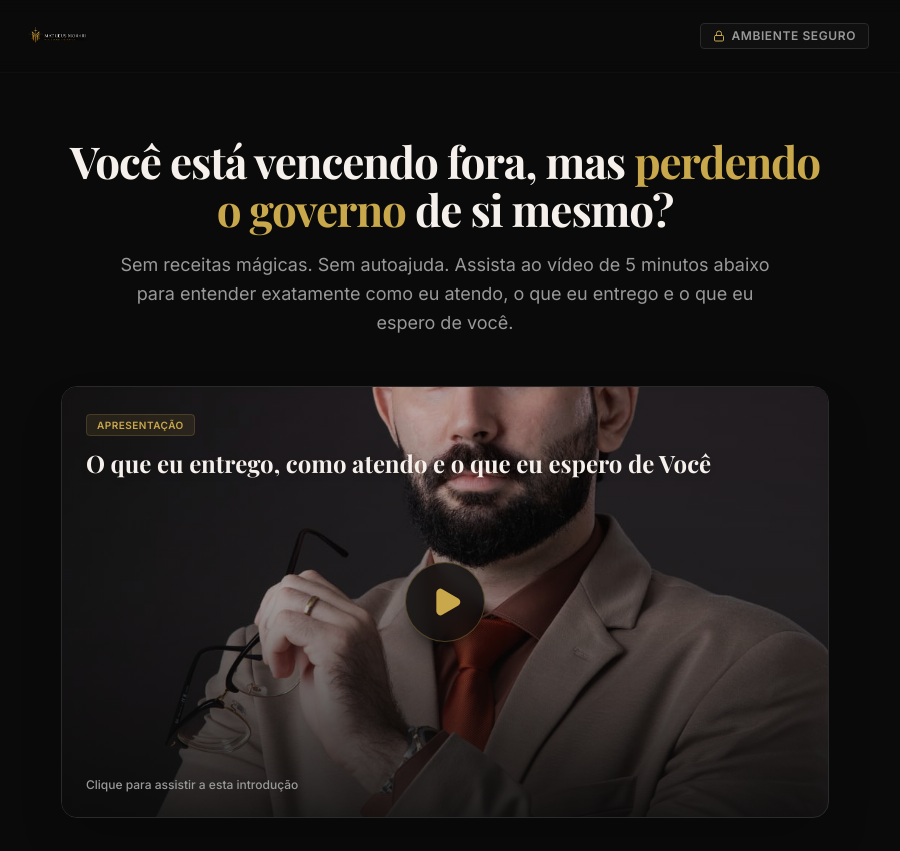
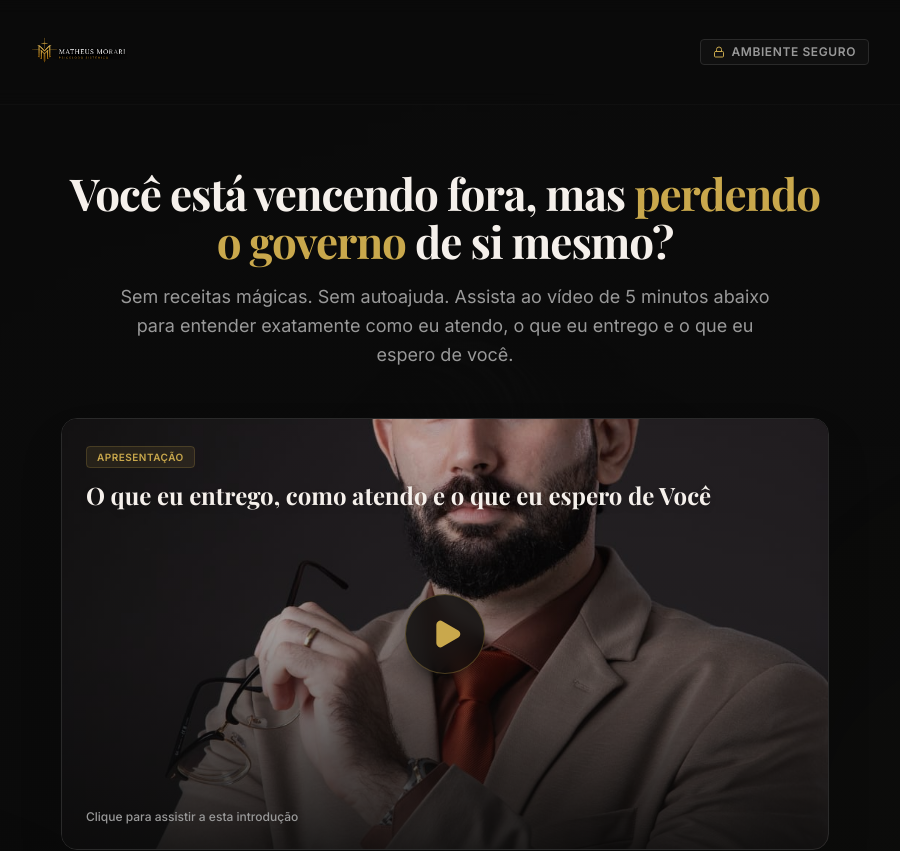
Before and after one commit to Reinatofarias/morari, a Next.js app: page /captura in a window 1280 px wide. Shown: the top 851 px of the page, without its empty margins (195-1095 px from the left). Built offline with nearby package versions, Linux system fonts and the light colour scheme; no server answers.

Commit message:
feat: recortar icone monograma MM de Logo Vertical para usar como favicon, remover bg-background de main para revelar foto no fundo e ampliar logo do header

```diff
--- a/src/app/(landing)/captura/page.tsx
+++ b/src/app/(landing)/captura/page.tsx
@@ -66,17 +66,17 @@ export default function CapturaPage() {
   };
 
   return (
-    <main className="min-h-screen text-foreground flex flex-col justify-between selection:bg-gold/30 selection:text-ice relative overflow-hidden bg-background">
+    <main className="min-h-screen text-foreground flex flex-col justify-between selection:bg-gold/30 selection:text-ice relative overflow-hidden">
       {/* Background Image of Matheus with luxury dark overlay */}
-      <div className="absolute inset-0 -z-10 w-full h-full">
+      <div className="absolute inset-0 -z-10 w-full h-full bg-background">
         <Image
           src={portraitAssets.library.src}
           alt="Matheus Morari Background"
           fill
-          className="object-cover object-center filter grayscale opacity-[0.08]"
+          className="object-cover object-center filter grayscale opacity-[0.09]"
           priority
         />
-        <div className="absolute inset-0 bg-gradient-to-b from-background/30 via-background/90 to-background z-0" />
+        <div className="absolute inset-0 bg-gradient-to-b from-background/40 via-background/90 to-background z-0" />
       </div>
 
       {/* Glow effects for premium dark mood */}
@@ -84,9 +84,9 @@ export default function CapturaPage() {
       <div className="absolute bottom-1/4 -left-1/4 w-[600px] h-[600px] bg-blue-dark/20 rounded-full blur-[130px] pointer-events-none -z-10" />
 
       {/* Header */}
-      <header className="py-4 border-b border-surface-soft/20 bg-background/50 backdrop-blur-sm sticky top-0 z-40">
+      <header className="py-5 border-b border-surface-soft/20 bg-background/50 backdrop-blur-sm sticky top-0 z-40">
         <div className="max-w-4xl mx-auto px-6 flex items-center justify-between">
-          <div className="relative h-8 w-32 sm:h-10 sm:w-40">
+          <div className="relative h-12 w-48 sm:h-16 sm:w-60">
             <Image
               src="/assets/branding/logo-horizontal-nobg.png"
               alt="Dr. Matheus Morari"
```
Also changed, not shown: src/app/icon.png.
